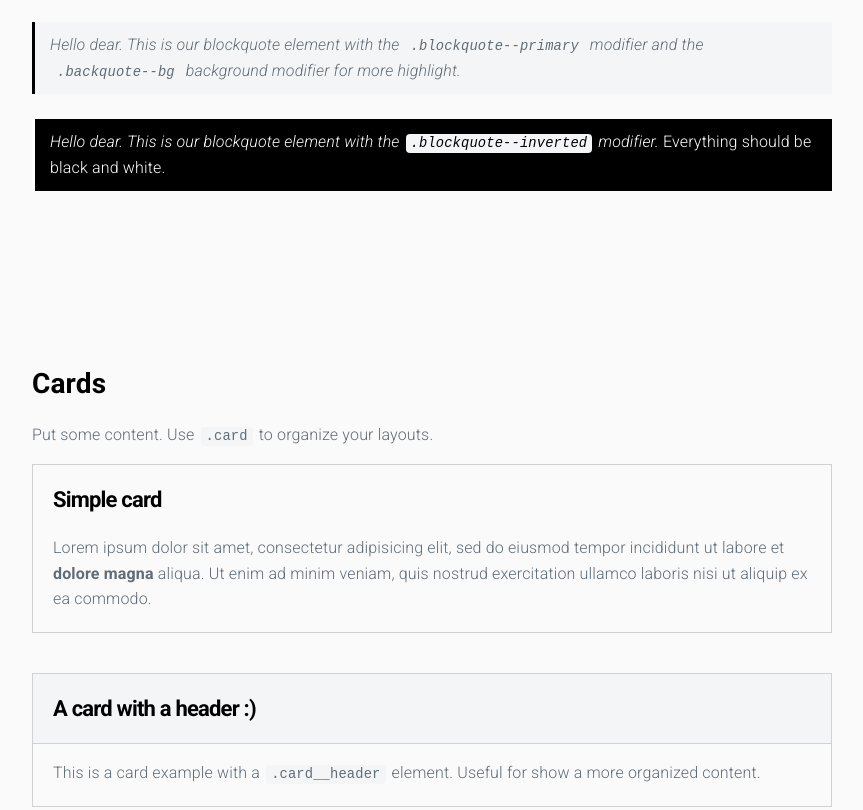
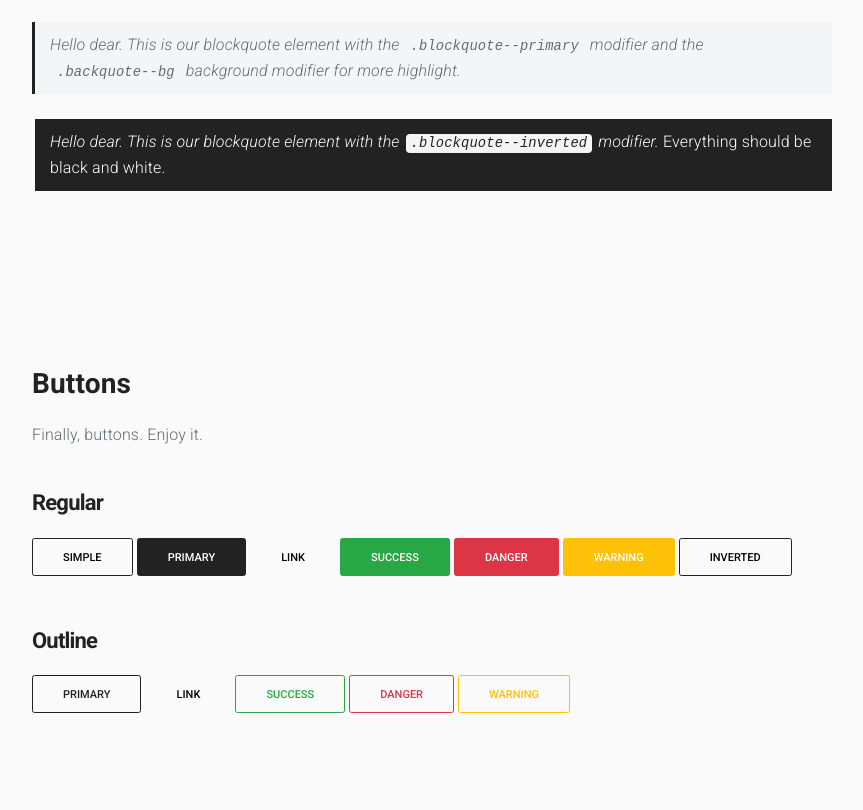
Before and after one commit to djalmaaraujo/minima, a website built with webpack: page docs/index.html in a window 1280 px wide. Shown: the part 1309-2119 px from the top of the page, without its empty margins (208-1071 px from the left). Built offline with nearby package versions, Linux system fonts and the light colour scheme.

Commit message:
Reset/Buttons/Card Updates

```diff
--- a/docs/docs.css
+++ b/docs/docs.css
@@ -33,3 +33,7 @@ small {
   font-size: 1.2rem;
   letter-spacing: normal;
 }
+
+.mtl {
+  margin-top: 40px;
+}
--- a/docs/index.html
+++ b/docs/index.html
@@ -2,9 +2,10 @@
 <html>
 <head>
   <title>minima.docs</title>
+  <meta name="viewport" content="width=device-width, initial-scale=1, shrink-to-fit=no">
 
   <!-- Google Fonts -->
-  <link rel="stylesheet" href="//fonts.googleapis.com/css?family=Roboto:300,300italic,700,700italic">
+  <link href="https://fonts.googleapis.com/css?family=Roboto:300,300i,500,500i,700,700i" rel="stylesheet">
 
   <!-- CSS Reset -->
   <link rel="stylesheet" href="//cdn.rawgit.com/necolas/normalize.css/master/normalize.css">
@@ -44,6 +45,29 @@
   </div>
 
   <div class="container">
+    <h3>Buttons</h3>
+    <p>Finally, buttons. Enjoy it.</p>
+
+    <h4 class="mtl">Regular</h4>
+
+    <button type="button" class="button">Simple</button>
+    <button type="button" class="button button--primary">Primary</button>
+    <button type="button" class="button button--link">Link</button>
+    <button type="button" class="button button--ok">Success</button>
+    <button type="button" class="button button--bad">Danger</button>
+    <button type="button" class="button button--warn">Warning</button>
+    <button type="button" class="button button--inverted">Inverted</button>
+
+    <h4 class="mtl">Outline</h4>
+
+    <button type="button" class="button button--outline button--primary">Primary</button>
+    <button type="button" class="button button--outline button--link">Link</button>
+    <button type="button" class="button button--outline button--ok">Success</button>
+    <button type="button" class="button button--outline button--bad">Danger</button>
+    <button type="button" class="button button--outline button--warn">Warning</button>
+  </div>
+
+  <div class="container">
     <h3>Cards</h3>
     <p>Put some content. Use <code>.card</code> to organize your layouts.</p>
 
@@ -53,6 +77,8 @@
       <p>Lorem ipsum dolor sit amet, consectetur adipisicing elit, sed do eiusmod
       tempor incididunt ut labore et <strong>dolore magna</strong> aliqua. Ut enim ad minim veniam,
       quis nostrud exercitation ullamco laboris nisi ut aliquip ex ea commodo.</p>
+
+      <a href="#" class="button">Go to Home</a>
     </section>
 
     <section class="card card--example">
@@ -72,6 +98,9 @@
 
       <div class="card__content">
         <p>This is a card example with a <code>.card__header</code> element and <code>.card__header--inverted</code> modifier. Useful for show some information with more highlight.</p>
+
+        <a href="#" class="button button--primary">Run to the hills</a>
+        <a href="#" class="button">Cancel</a>
       </div>
     </section>
   </div>
--- a/src/blockquote.scss
+++ b/src/blockquote.scss
@@ -12,23 +12,23 @@ blockquote {
 }
 
 .blockquote--primary {
-  border-left-color: $color-primary;
+  border-left-color: color(primary);
 }
 
 .backquote--bg {
-  background-color: $color-highlight;
+  background-color: color(highlight);
 }
 
 .blockquote--inverted {
-  background-color: $color-primary;
-  border-left-color: $color-light;
-  color: $color-light;
+  background-color: color(primary);
+  border-left-color: color(light);
+  color: color(light);
 
   > p {
-    color: $color-light;
+    color: color(light);
   }
 
   code {
-    color: $color-primary;
+    color: color(primary);
   }
 }
--- a/src/buttons.scss
+++ b/src/buttons.scss
@@ -0,0 +1,40 @@
+.button {
+  background-color: transparent;
+  border: .1rem solid color(primary);
+  border-radius: .25rem;
+  cursor: pointer;
+  display: inline-block;
+  font-size: 1.1rem;
+  font-weight: 500;
+  height: 3.8rem;
+  line-height: 3.8rem;
+  padding: 0 3rem;
+  text-align: center;
+  text-transform: uppercase;
+  vertical-align: middle;
+  white-space: nowrap;
+}
+
+.button,
+button {
+  margin-bottom: 1rem;
+}
+
+.button--link {
+  border-color: transparent;
+}
+
+// Colored
+@each $name, $color in $button-colors {
+  .button--#{$name} {
+    background-color: color($name);
+    border-color: color($name);
+    color: color(light);
+  }
+
+  .button--outline.button--#{$name} {
+    background-color: transparent;
+    border-color: color($name);
+    color: color($name);
+  }
+}
--- a/src/card.scss
+++ b/src/card.scss
@@ -1,6 +1,6 @@
 // Components - Card
 .card {
-  border: 1px solid $color-border;
+  border: 1px solid color(border);
   display: block;
   padding: $sz-md;
 
@@ -10,10 +10,10 @@
 }
 
 .card__header {
-  background-color: $color-highlight;
-  border-bottom: 1px solid $color-border;
+  background-color: color(highlight);
+  border-bottom: 1px solid color(border);
   margin: -$sz-md;
-  padding: $sz-md;
+  padding: $sz-sm $sz-md;
   position: relative;
 
   h1,
@@ -35,10 +35,10 @@
 }
 
 .card__header--inverted {
-  background-color: $color-primary;
-  border-bottom: 1px solid $color-primary;
-  margin: -($sz-md + 1);
-  padding: ($sz-md + 1);
+  background-color: color(primary);
+  border-bottom: 1px solid color(primary);
+  margin: -($sz-md + .1rem);
+  padding: ($sz-md + .1rem);
 
   h1,
   h2,
@@ -46,6 +46,13 @@
   h4,
   h5,
   h6 {
-    color: $color-light;
+    color: color(light);
   }
 }
+
+.card__footer {
+  background-color: color(highlight);
+  border-top: 1px solid color(border);
+  margin: -$sz-md;
+  padding: $sz-md;
+}
--- a/src/code.scss
+++ b/src/code.scss
@@ -1,6 +1,6 @@
 // Components - Code
 code {
-  background: $color-highlight;
+  background: color(highlight);
   border-radius: .4rem;
   font-size: 86%;
   margin: 0 .2rem;
--- a/src/main.scss
+++ b/src/main.scss
@@ -1,5 +1,6 @@
 // Settings
 @import "settings";
+@import "reset";
 
 // Components
 @import "typography";
@@ -9,4 +10,5 @@
 @import "blockquote";
 
 // Components
+@import "buttons";
 @import "card";
--- /dev/null
+++ b/src/reset.scss
@@ -0,0 +1,7 @@
+.button,
+button,
+dd,
+dt,
+li {
+  margin-bottom: 1rem;
+}
--- a/src/settings.scss
+++ b/src/settings.scss
@@ -1,26 +1,36 @@
-// Colors - Main
-$color-primary: #000;
-$color-bad: #e21836;
-$color-ok: #35cb4b;
-$color-warn: #fdbe41;
+// Colors
+$colors: (
+  "primary": #222,
+  "bad": #dc3545,
+  "ok": #28a745,
+  "warn": #ffc107,
+  "text": #606c76,
+  "border": #d1d1d1,
+  "highlight": #f4f5f6,
+  "light": #fff,
+  "link": #383838,
+);
 
-// Colors - Utilities
-$color-text: #606c76;
-$color-border: #d1d1d1;
-$color-highlight: #f4f5f6;
-$color-light: #fff;
+$button-colors: (
+  "primary": map-get($colors, "primary"),
+  "bad": map-get($colors, "bad"),
+  "ok": map-get($colors, "ok"),
+  "warn": map-get($colors, "warn")
+);
+
+@function color($key) {
+  @return map-get($colors, $key);
+}
 
 // Sizes
-$sz-sm: 10px;
-$sz-md: 20px;
-$sz-lg: 30px;
+$sz-sm: 1.875rem;
+$sz-md: 2.5rem;
+$sz-lg: 3.75rem;
 
 // Reset
 html {
   box-sizing: border-box;
-  font-family: sans-serif;
   font-size: 62.5%;
-  line-height: 1.15;
 }
 
 *,
--- a/src/typography.scss
+++ b/src/typography.scss
@@ -2,13 +2,14 @@
 body {
   font-family: "Roboto", "Helvetica Neue", "Helvetica", "Arial", sans-serif;
   font-size: 1.6em;
+  font-weight: $font-weight-default;
   letter-spacing: .01em;
   line-height: 1.6;
   margin: 0;
 }
 
 p {
-  color: $color-text;
+  color: color(text);
 }
 
 h1,
@@ -17,7 +18,7 @@ h3,
 h4,
 h5,
 h6 {
-  color: $color-primary;
+  color: color(primary);
   font-weight: $font-weight-bold;
   margin-bottom: 2rem;
   margin-top: 0;
@@ -56,3 +57,13 @@ h6 {
   letter-spacing: 0;
   line-height: 1.4;
 }
+
+a {
+  color: color(link);
+  font-weight: 500;
+  text-decoration: none;
+
+  &:hover {
+    color: color(primary);
+  }
+}
```
Also changed, not shown: README.md, build/minima.css, 1 other file.
